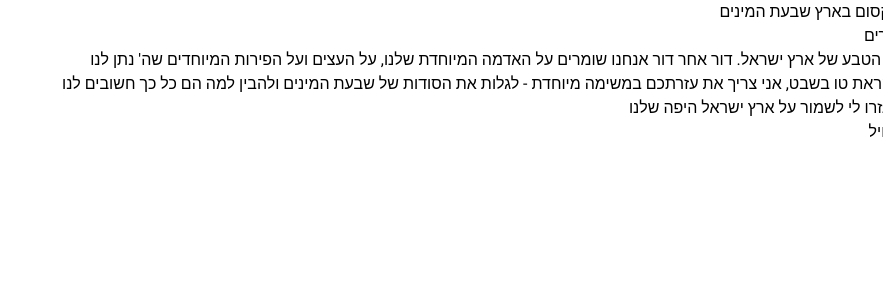
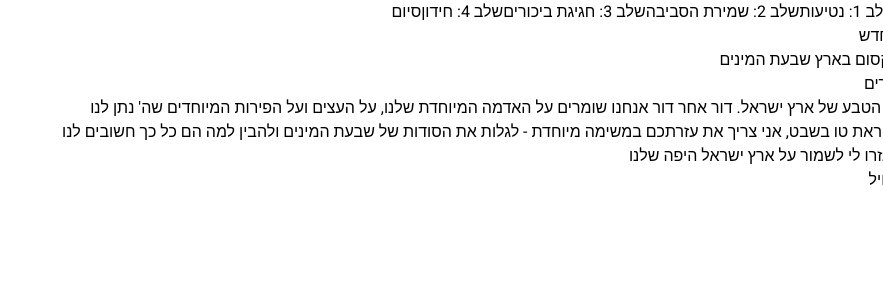
Before and after one commit to Doron-gut1/tu-bishvat-escape-room, a React (Vite) app: page / in a window 1280 px wide. Shown: the top 300 px of the page, without its empty margins (397-1280 px from the left). Built offline with nearby package versions, Linux system fonts and the light colour scheme.

Commit message:
Update App.jsx with navigation and reset functionality

```diff
--- a/src/App.jsx
+++ b/src/App.jsx
@@ -1,22 +1,57 @@
 import React, { useState } from 'react';
 import GameIntro from './components/GameIntro';
 import GameStage from './components/GameStage';
+import NavigationBar from './components/NavigationBar';
 
 const App = () => {
   const [gameStarted, setGameStarted] = useState(false);
   const [currentStage, setCurrentStage] = useState(0);
+  const [completedStages, setCompletedStages] = useState(new Set());
 
   const startGame = () => {
     setGameStarted(true);
+    setCurrentStage(1);
   };
 
   const moveToNextStage = () => {
+    setCompletedStages(prev => new Set(prev).add(currentStage));
     setCurrentStage(prev => prev + 1);
   };
 
+  const handleStageSelect = (stage) => {
+    // אם זה השלב הראשון, נאתחל את המשחק
+    if (stage === 0) {
+      setGameStarted(false);
+      setCurrentStage(0);
+      return;
+    }
+
+    // מעבר לשלב רק אם השלב הקודם הושלם או שזה שלב שכבר הושלם
+    if (stage <= Math.max(...completedStages) + 1 || completedStages.has(stage - 1)) {
+      setGameStarted(true);
+      setCurrentStage(stage);
+    }
+  };
+
+  const handleReset = () => {
+    if (window.confirm('האם אתה בטוח שברצונך להתחיל מחדש? כל ההתקדמות תימחק')) {
+      setGameStarted(false);
+      setCurrentStage(0);
+      setCompletedStages(new Set());
+    }
+  };
+
   return (
-    <div className="min-h-screen bg-gradient-to-b from-green-100 to-green-200 p-4" dir="rtl">
-      <div className="max-w-4xl mx-auto">
+    <div className="min-h-screen bg-gradient-to-b from-green-100 to-green-200" dir="rtl">
+      {/* סרגל ניווט */}
+      <NavigationBar
+        currentStage={currentStage}
+        onStageSelect={handleStageSelect}
+        onReset={handleReset}
+      />
+
+      {/* תוכן המשחק */}
+      <div className="max-w-4xl mx-auto p-4">
         {!gameStarted ? (
           <GameIntro onStart={startGame} />
         ) : (
```
